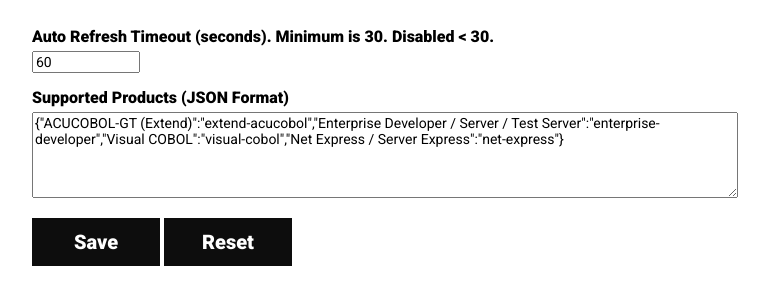
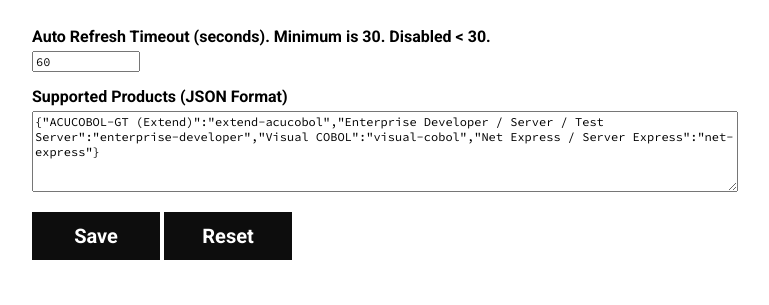
Before and after one commit to UNiXMIT/UNiXSF, a browser extension: page config.html in a window 1280 px wide. Shown: the part 139-444 px from the top of the page, without its empty margins (233-1002 px from the left). Drawn offline with Linux system fonts and the light colour scheme.

Commit message:
Update CSS

```diff
--- a/config.css
+++ b/config.css
@@ -1,4 +1,4 @@
-@import url('https://fonts.googleapis.com/css?family=Roboto:400,900');
+@import url('https://fonts.googleapis.com/css2?family=Roboto:wght@400;700;900&family=Source+Code+Pro&display=swap');
 
 html {
     scroll-behavior: smooth;
@@ -32,16 +32,16 @@
 
 label {
     font-family: 'Roboto', sans-serif;
-    font-weight: bold;
+    font-weight: 700;
     font-size: 16px;
     margin-top: 15px;
     margin-bottom: 5px;
     display:block;
 }
 
-input { font-family: 'Roboto', sans-serif; font-size: 14px; }
+input { font-family: 'Source Code Pro', monospace; font-size: 12px; }
 
-textarea { display:block; font-family: 'Roboto', sans-serif; font-size: 14px; }
+textarea { display:block; font-family: 'Source Code Pro', monospace; font-size: 12px; }
 
 #timeout { width:100px;}
 
```
